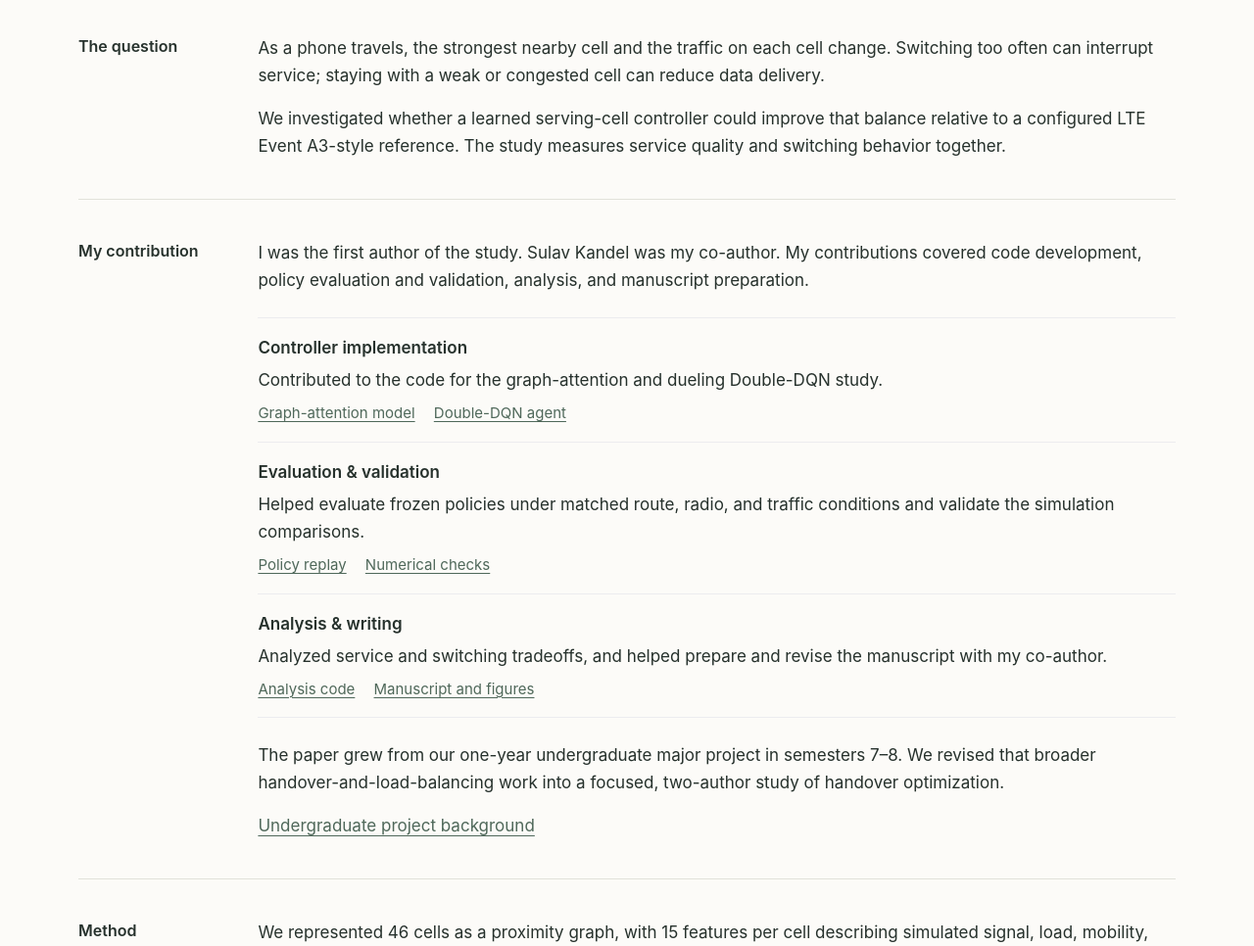
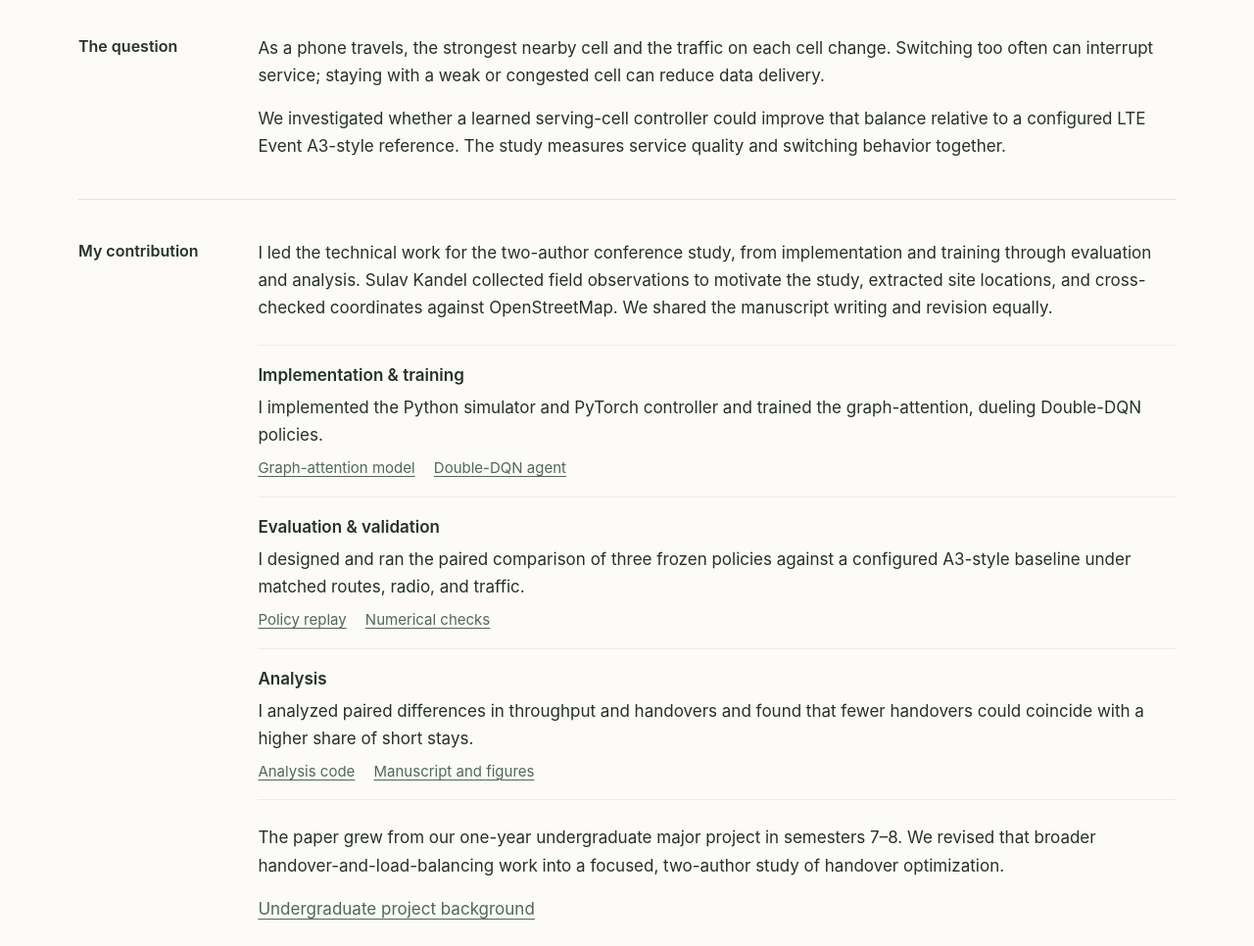
Before and after one commit to Sange-creator/Sange-creator.github.io, a Node project: template templates/research.njk in a window 1280 px wide. Shown: the part 755-1721 px from the top of the page at 98% size. Run offline with Node 20 templates, Linux system fonts and the light colour scheme; the template is opened without the code that fills it, so the values that code supplies are empty; some libraries are stand-ins or nearby versions; some web fonts are replaced.

Commit message:
Show research ownership and Nepal Telecom experience

```diff
--- a/content/profile.mjs
+++ b/content/profile.mjs
@@ -13,10 +13,10 @@ export const profile = {
   education: [
     { heading: 'Paschimanchal Campus · Institute of Engineering', qualification: 'B.E. in Electronics, Communication and Information Engineering', institutionNote: 'Tribhuvan University · Pokhara, Nepal', period: '2022–2026', result: '79.02% · First Division' },
     { heading: 'Kathmandu Model College', qualification: 'Higher Secondary Education (+2)', institutionNote: '', period: '2019–2021', result: '' },
-    { heading: 'Secondary Education Examination (SEE)', qualification: '', institutionNote: '', period: '2019', result: 'GPA 3.9' }
+    { heading: 'Secondary Education Examination (SEE)', qualification: '', institutionNote: '', period: '2018', result: 'GPA 3.9' }
   ],
   educationTimeline: [
-    { period: '2019', heading: 'Secondary Education Examination (SEE)', institution: '', result: 'GPA 3.9' },
+    { period: '2018', heading: 'Secondary Education Examination (SEE)', institution: '', result: 'GPA 3.9' },
     { period: '2019–2021', heading: 'Higher Secondary Education (+2)', institution: 'Kathmandu Model College', result: '' },
     { period: '2022–2026', heading: 'B.E. in Electronics, Communication and Information Engineering', institution: 'Paschimanchal Campus · Institute of Engineering · Tribhuvan University', result: '79.02% · First Division' }
   ],
--- a/scripts/check.mjs
+++ b/scripts/check.mjs
@@ -49,7 +49,7 @@ assert(home.includes('class="social-link"') && home.includes('linkedin.com/in/sa
 assert(home.includes('semesters 7–8') && home.includes('Semester 6'), 'Missing corrected project history');
 assert(home.includes('Accepted for presentation'), 'Missing research status');
 assert(home.includes('First Division') && !home.includes('top of faculty'), 'Unexpected academic claim');
-for (const text of ['Kathmandu Model College', 'Secondary Education Examination (SEE)', 'GPA 3.9', '2019', '2019–2021', 'Paschimanchal Campus']) {
+for (const text of ['Kathmandu Model College', 'Secondary Education Examination (SEE)', 'GPA 3.9', '2018', '2019–2021', 'Paschimanchal Campus']) {
   assert(home.includes(text) && html.get(join(root, 'cv/index.html')).includes(text), 'Missing education detail: ' + text);
 }
 assert((home.match(/class="timeline-entry"/g) || []).length === 3, 'Expected all three education timeline entries');
--- a/templates/cv.njk
+++ b/templates/cv.njk
@@ -25,11 +25,11 @@
 </section>
 <section class="section-row" aria-labelledby="research-heading">
   <h2 class="section-label" id="research-heading">Research</h2>
-  <div class="section-body"><h3 class="publication-title">{{ profile.paperTitle }}</h3><p><strong>Saange Tamang</strong> (first author), Sulav Kandel (co-author)</p><p class="status">{{ profile.paperStatus }}<br><span class="small-note">Proceedings citation pending.</span></p><p>Collaborative contributions to coding, evaluation, validation, analysis, and manuscript preparation.</p><a href="/research/">Methods, findings, and supporting material</a></div>
+  <div class="section-body"><h3 class="publication-title">{{ profile.paperTitle }}</h3><p><strong>Saange Tamang</strong> (first author), Sulav Kandel (co-author)</p><p class="status">{{ profile.paperStatus }}<br><span class="small-note">Proceedings citation pending.</span></p><p>I led the implementation, policy training, matched evaluation, validation, and analysis. Sulav collected observations that motivated the study and checked site coordinates against OpenStreetMap. We shared manuscript preparation equally.</p><a href="/research/">Methods, findings, and supporting material</a></div>
 </section>
 <section class="section-row" aria-labelledby="experience-heading">
   <h2 class="section-label" id="experience-heading">Experience</h2>
-  <div class="section-body"><div class="date-line"><h3>Nepal Telecom · Engineering Intern</h3><span class="date">12 Jan – 27 Mar 2026</span></div><p class="meta">Pokhara, Nepal</p><p>Handover and load-balancing activities; exposure to GSM/LTE planning, operation, optimization, and maintenance.</p></div>
+  <div class="section-body"><div class="date-line"><h3>Nepal Telecom · Engineering Intern</h3><span class="date">12 Jan – 27 Mar 2026</span></div><p class="meta">Pokhara, Nepal</p><ul class="detail-list"><li>Joined a vehicle-based cellular drive test and observed route-based measurement collection.</li><li>Accompanied engineers on a cell tower maintenance visit and examined installed routers and server-room infrastructure.</li><li>Attended training led by senior engineers on cell-site connectivity, DNS, NAT, VPNs, and international upstream links. Explored a hybrid mesh topology in Cisco Packet Tracer.</li></ul></div>
 </section>
 <section class="section-row" aria-labelledby="interests-heading">
   <h2 class="section-label" id="interests-heading">Research interests</h2>
--- a/templates/home.njk
+++ b/templates/home.njk
@@ -6,7 +6,7 @@
     <p class="hero-fieldline">{{ profile.professionalTitle }}</p>
     <p class="profile-credential">{{ profile.license }}</p>
     <div class="intro-copy">
-      <p>I study wireless communications and machine learning. I co-developed a cellular handover controller in Python and PyTorch and helped evaluate it against a conventional baseline in matched simulations. My Nepal Telecom internship gave me practical exposure to GSM/LTE network operations.</p>
+      <p>I study wireless communications and machine learning. I led the implementation and evaluation of a graph-based cellular handover controller in Python and PyTorch. At Nepal Telecom, I joined a vehicle-based drive test and a cell tower maintenance visit.</p>
       <p>I’m seeking research assistant opportunities and funded graduate study for Fall 2027. I’d like to help a lab implement baselines, run controlled experiments, and evaluate how well models work under changing network conditions.</p>
     </div>
     <div class="intro-actions" role="group" aria-label="Contact and CV">
@@ -83,7 +83,7 @@
     <article class="entry">
       <div class="date-line"><h3>Nepal Telecom (NTC)</h3><span class="date">12 Jan – 27 Mar 2026</span></div>
       <p class="meta">Engineering Intern · Pokhara, Nepal</p>
-      <p>Participated in handover and load-balancing activities, with exposure to GSM/LTE network planning, operation, optimization, and maintenance.</p>
+      <p>Joined a vehicle-based cellular drive test and observed how engineers recorded network measurements along the route. During a tower maintenance visit and server-room walkthrough, I learned how cell sites connect to the rest of the network. I explored hybrid mesh topology in Cisco Packet Tracer and attended training on DNS, NAT, VPNs, and international upstream links.</p>
     </article>
   </div>
 </section>
--- a/templates/research.njk
+++ b/templates/research.njk
@@ -32,11 +32,11 @@
   <section class="section-row" aria-labelledby="contribution-heading">
     <h2 class="section-label" id="contribution-heading">My contribution</h2>
     <div class="section-body">
-      <p>I was the first author of the study. Sulav Kandel was my co-author. My contributions covered code development, policy evaluation and validation, analysis, and manuscript preparation.</p>
+      <p>I led the technical work for the two-author conference study, from implementation and training through evaluation and analysis. Sulav Kandel collected field observations to motivate the study, extracted site locations, and cross-checked coordinates against OpenStreetMap. We shared the manuscript writing and revision equally.</p>
       <dl class="contribution-list">
-        <div><dt>Controller implementation</dt><dd>Contributed to the code for the graph-attention and dueling Double-DQN study.<span class="artifact-links"><a href="{{ profile.code }}/blob/main/src/toponet/models/graph_q.py">Graph-attention model</a><a href="{{ profile.code }}/blob/main/src/toponet/agents/ddqn.py">Double-DQN agent</a></span></dd></div>
-        <div><dt>Evaluation &amp; validation</dt><dd>Helped evaluate frozen policies under matched route, radio, and traffic conditions and validate the simulation comparisons.<span class="artifact-links"><a href="{{ profile.code }}/blob/main/src/toponet/evaluation/replay.py">Policy replay</a><a href="{{ profile.code }}/blob/main/tests/test_core.py">Numerical checks</a></span></dd></div>
-        <div><dt>Analysis &amp; writing</dt><dd>Analyzed service and switching tradeoffs, and helped prepare and revise the manuscript with my co-author.<span class="artifact-links"><a href="{{ profile.code }}/blob/main/src/toponet/evaluation/analysis.py">Analysis code</a><a href="{{ profile.code }}/tree/main/paper">Manuscript and figures</a></span></dd></div>
+        <div><dt>Implementation &amp; training</dt><dd>I implemented the Python simulator and PyTorch controller and trained the graph-attention, dueling Double-DQN policies.<span class="artifact-links"><a href="{{ profile.code }}/blob/main/src/toponet/models/graph_q.py">Graph-attention model</a><a href="{{ profile.code }}/blob/main/src/toponet/agents/ddqn.py">Double-DQN agent</a></span></dd></div>
+        <div><dt>Evaluation &amp; validation</dt><dd>I designed and ran the paired comparison of three frozen policies against a configured A3-style baseline under matched routes, radio, and traffic.<span class="artifact-links"><a href="{{ profile.code }}/blob/main/src/toponet/evaluation/replay.py">Policy replay</a><a href="{{ profile.code }}/blob/main/tests/test_core.py">Numerical checks</a></span></dd></div>
+        <div><dt>Analysis</dt><dd>I analyzed paired differences in throughput and handovers and found that fewer handovers could coincide with a higher share of short stays.<span class="artifact-links"><a href="{{ profile.code }}/blob/main/src/toponet/evaluation/analysis.py">Analysis code</a><a href="{{ profile.code }}/tree/main/paper">Manuscript and figures</a></span></dd></div>
       </dl>
       <p>The paper grew from our one-year undergraduate major project in semesters 7–8. We revised that broader handover-and-load-balancing work into a focused, two-author study of handover optimization.</p>
       <p><a href="/projects/#major-project">Undergraduate project background</a></p>
@@ -91,6 +91,7 @@
   <section class="section-row" aria-labelledby="limits-heading">
     <h2 class="section-label" id="limits-heading">Code, data &amp; limits</h2>
     <div class="section-body">
+      <p>Nepal Telecom drive-test logs were unavailable for research use. The highway dashboard observations helped motivate the study. Kathmandu used mapped cell-site locations and Pokhara used synthetic cell layouts. Both evaluations used real road geometry with simulated radio and traffic.</p>
       <p>These are simulation findings. The study uses simplified radio and resource-sharing models, three training seeds, some shared roads between training and reserved routes, and simulator-provided information. Pokhara uses real road geometry with synthetic cell layouts.</p>
       <p>The comparison does not establish live-network performance or isolate the benefit of graph attention. A later-added load-aware rule is an exploratory diagnostic, separate from the main configured reference comparison.</p>
       <p>The public repository contains code, configurations, numerical checks, and the manuscript. Full reproduction of the reported results additionally requires route/layout inputs, frozen checkpoints, and complete case records that are outside the public release.</p>
```
Also changed, not shown: README.md, cv-source/README.md, 5 other files.
